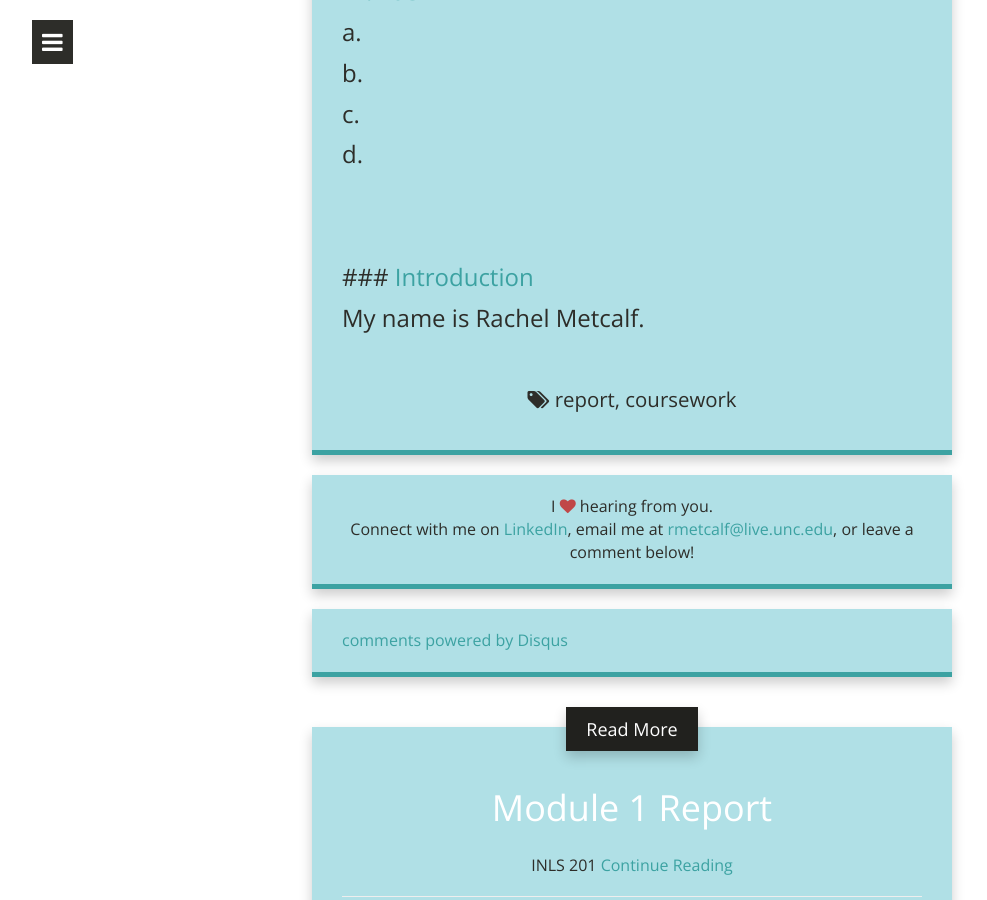
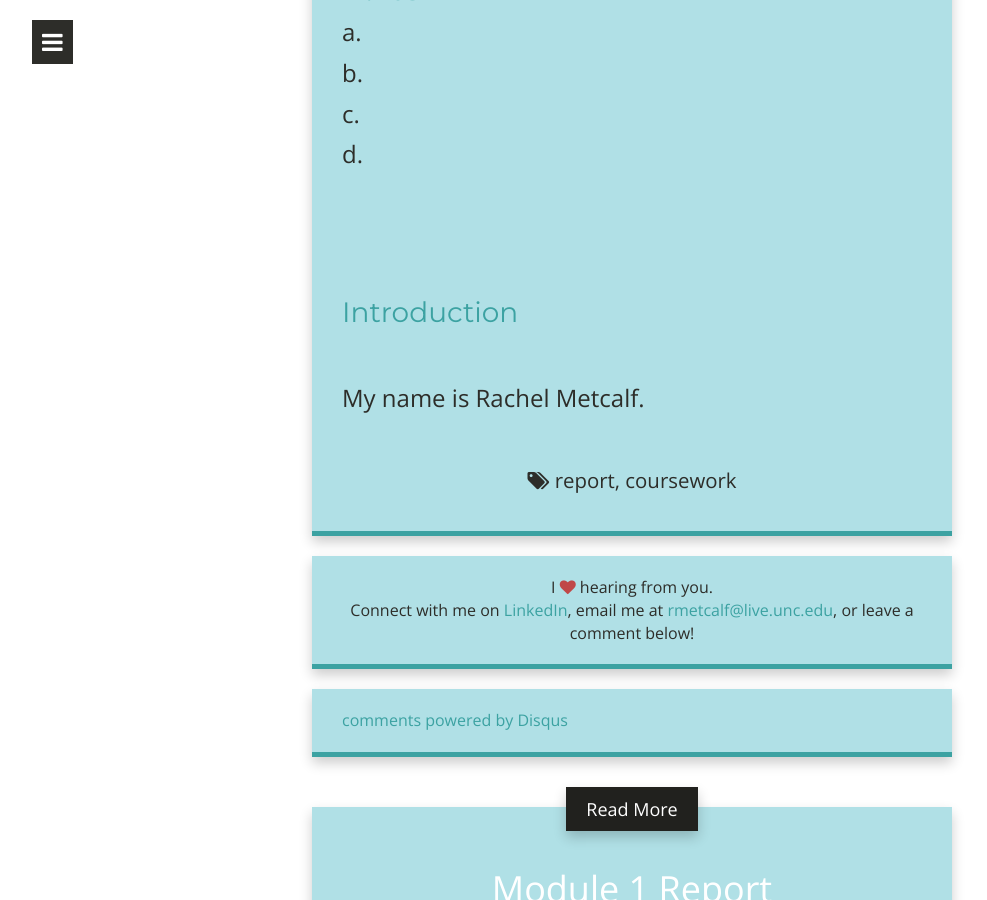
Before and after one commit to rcmetcalf/rcmetcalf.github.io, a Jekyll site: the page built from _posts/2015-09-15-module-2-report.md, in a window 1280 px wide and 900 px high, scrolled down 714 px. Shown: the whole window, without its empty margins (8-995 px from the left). Built offline with Jekyll 4.4.1, drawn with Linux system fonts in a browser that asks for light colours; nearby versions of some CDN libraries; Markdown is read by kramdown in place of the engine named in the settings; comment, search, counter and statistics services are not loaded.

```diff
--- a/_posts/2015-09-15-module-2-report.md
+++ b/_posts/2015-09-15-module-2-report.md
@@ -29,6 +29,6 @@ tags:
 <br>
 <br>
 
-###<a name="section1">Introduction</a><br>
+<h3><a name="section1">Introduction</a></h3><br>
 My name is Rachel Metcalf.
 </p>
```
